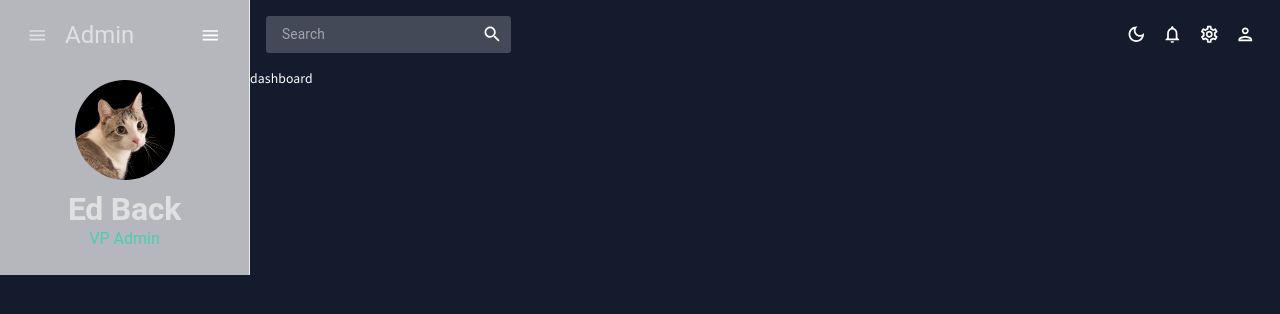
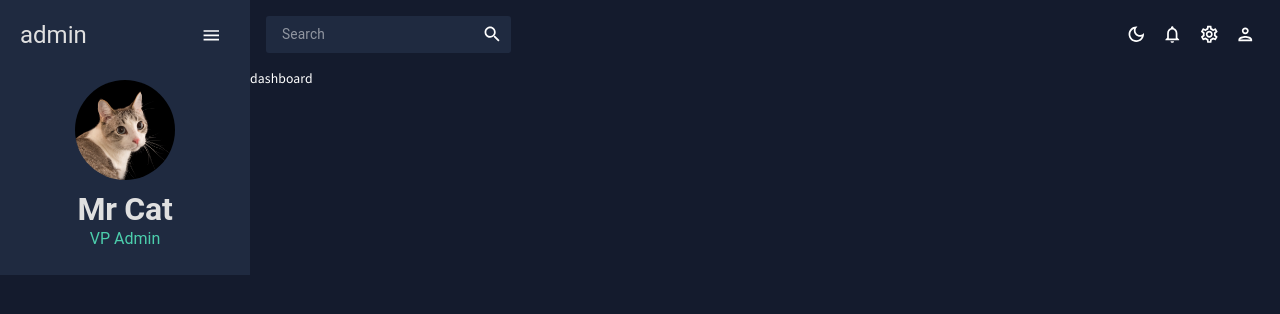
Before and after one commit to Ohleh/react-admin, a React (Create React App) app: page / in a window 1280 px wide. Shown: the top 314 px of the page. Built offline with nearby package versions, Linux system fonts and the light colour scheme.

Commit message:
fixed Customization Sidebar  background

```diff
--- a/src/scenes/global/Sidebar.jsx
+++ b/src/scenes/global/Sidebar.jsx
@@ -1,5 +1,5 @@
 import React from "react";
-import { useState } from "react";
+
 import { Sidebar, Menu, MenuItem, useProSidebar } from "react-pro-sidebar";
 // import "react-pro-sidebar/dist/css/styles.css";
 import { Box, IconButton, Typography, useTheme } from "@mui/material";
@@ -23,26 +23,33 @@ const Sidebarr = () => {
   const thene = useTheme();
   const colors = tokens(thene.palette.mode);
   const { collapseSidebar } = useProSidebar();
-  // const [isCollapsed, setIsCollapsed] = useState(false);
-  // const [selected, useSelected] = useState("Dashboard");
   return (
     <Box
       sx={{
-        "& .pro-sidebar-inner": {
+        "& .ps-sidebar-root": {
+          border: "none",
+        },
+        // "& .pro-sidebar-inner": {
+        //   background: `${colors.primary[400]} !important`,
+        // },
+        "& .ps-sidebar-container": {
           background: `${colors.primary[400]} !important`,
         },
-        "& .pro-icon-wrapper": {
-          backgroundColor: "transparent !important",
+        //   "& .pro-icon-wrapper": {
+        //backgroundColor: "transparent !important",
+        //   },
+        //   "& .pro-inner-item": {
+        //     padding: "5px 35px 5px 20px !important",
+        //   },
+        //   "& .pro-inner-item:hover": {
+        //     color: "#868dfb !important",
+        //   },
+        "& .ps-menu-button:hover": {
+          backgroundColor: "#868dfb !important",
         },
-        "& .pro-inner-item": {
-          padding: "5px 35px 5px 20px !important",
-        },
-        "& .pro-inner-item:hover": {
-          color: "#868dfb !important",
-        },
-        "& .pro-menu-item.active": {
-          color: "#6870fa !important",
-        },
+        //   "& .pro-menu-item.active": {
+        //     color: "#6870fa !important",
+        //   },
       }}
     >
       <Sidebar>
@@ -50,7 +57,7 @@ const Sidebarr = () => {
           {/* LOGO & MENU ICONS */}
           <MenuItem
             onClick={() => collapseSidebar()}
-            icon={collapseSidebar ? <MenuOutlinedIcon /> : undefined}
+            // icon={collapseSidebar ? <MenuOutlinedIcon /> : undefined}
             style={{
               margin: "10px 0 20px 0",
               color: colors.grey[100],
@@ -64,7 +71,7 @@ const Sidebarr = () => {
                 ml="15"
               >
                 <Typography variant="h3" color={colors.grey[100]}>
-                  Admin
+                  admin
                 </Typography>
                 <IconButton onClick={() => collapseSidebar()}>
                   <MenuOutlinedIcon />
@@ -92,7 +99,7 @@ const Sidebarr = () => {
                   fontWeight="bold"
                   sx={{ m: "10px 0 0 0" }}
                 >
-                  Ed Back
+                  Mr Cat
                 </Typography>
                 <Typography variant="h5" color={colors.greenAccent[500]}>
                   VP Admin
--- a/src/theme.js
+++ b/src/theme.js
@@ -22,7 +22,7 @@ export const tokens = (mode) => ({
           100: "#d0d1d5",
           200: "#a1a4ab",
           300: "#727681",
-          400: "#434957",
+          400: "#1F2A40",
           500: "#141b2d",
           600: "#101624",
           700: "#0c101b",
```
